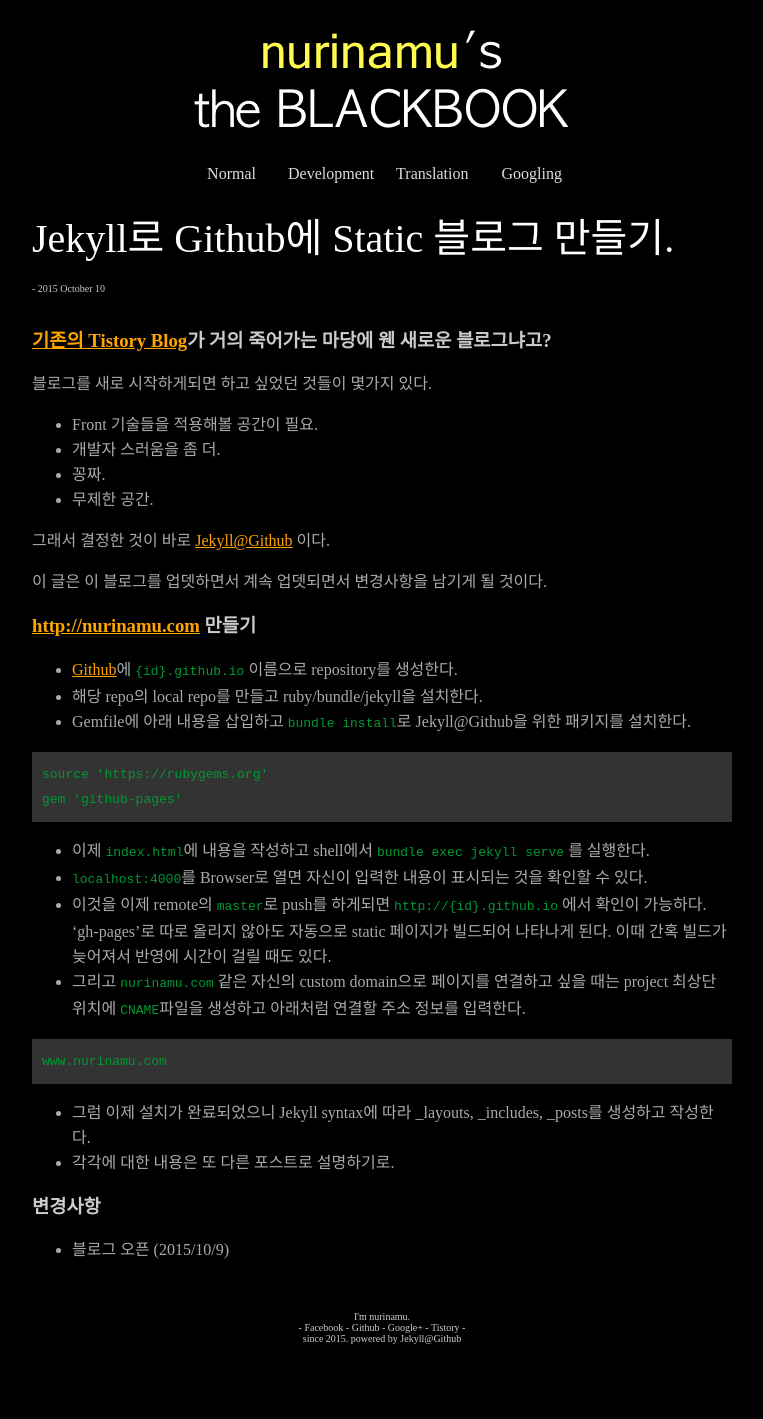
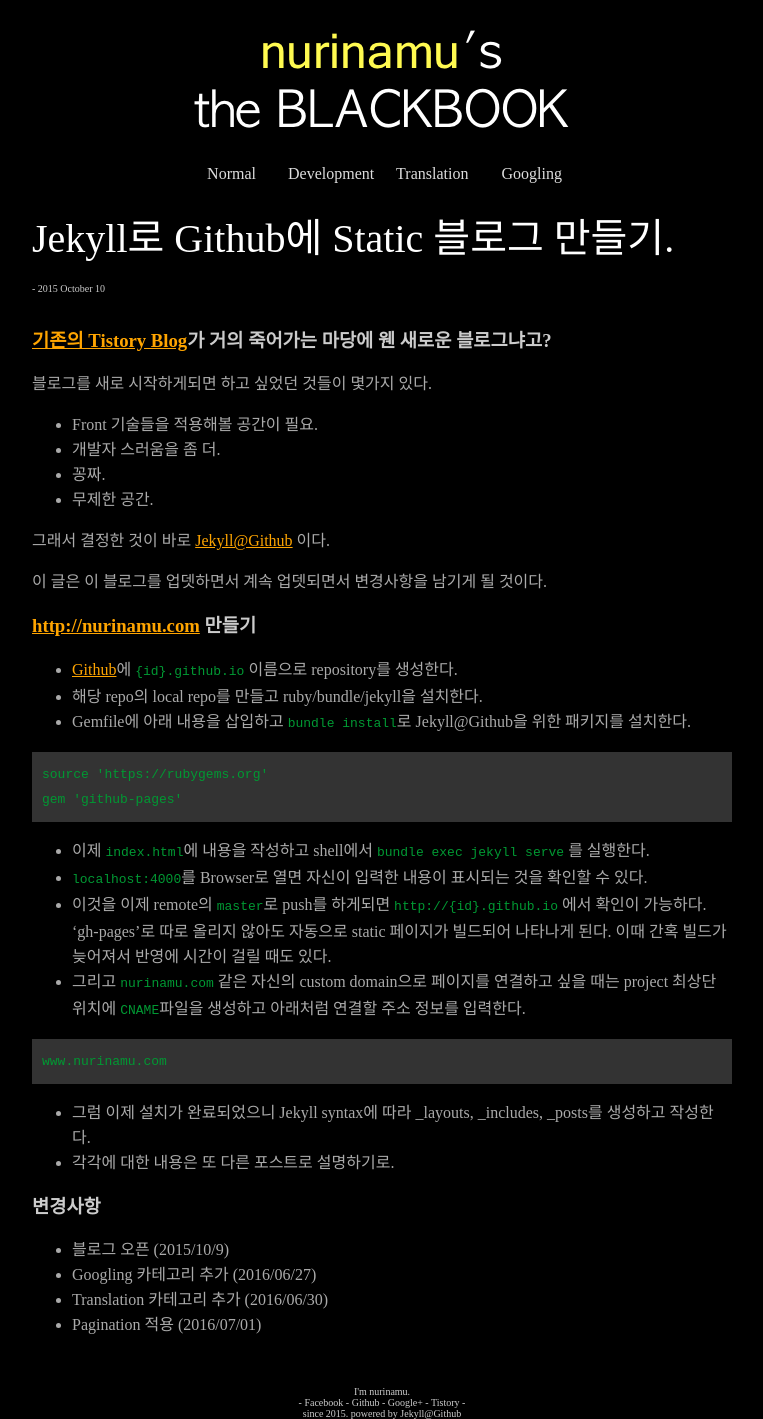
Before and after one commit to nurinamu/nurinamu.github.io, a Jekyll site: the page built from _posts/dev/2015-10-10-jekyll-settings-for-this-blog.md, in a window 1280 px wide. Shown: the whole page, without its empty margins (258-1021 px from the left). Built offline with Jekyll 4.4.1, drawn with Linux system fonts in a browser that asks for light colours; before the commit the page ends 1344 px from its top, so only the background shows below that.

Commit message:
블로그 수정사항 update.

```diff
--- a/_posts/dev/2015-10-10-jekyll-settings-for-this-blog.md
+++ b/_posts/dev/2015-10-10-jekyll-settings-for-this-blog.md
@@ -42,3 +42,6 @@
 
 ### 변경사항
  - 블로그 오픈 (2015/10/9)
+ - Googling 카테고리 추가 (2016/06/27)
+ - Translation 카테고리 추가 (2016/06/30)
+ - Pagination 적용 (2016/07/01)
```
